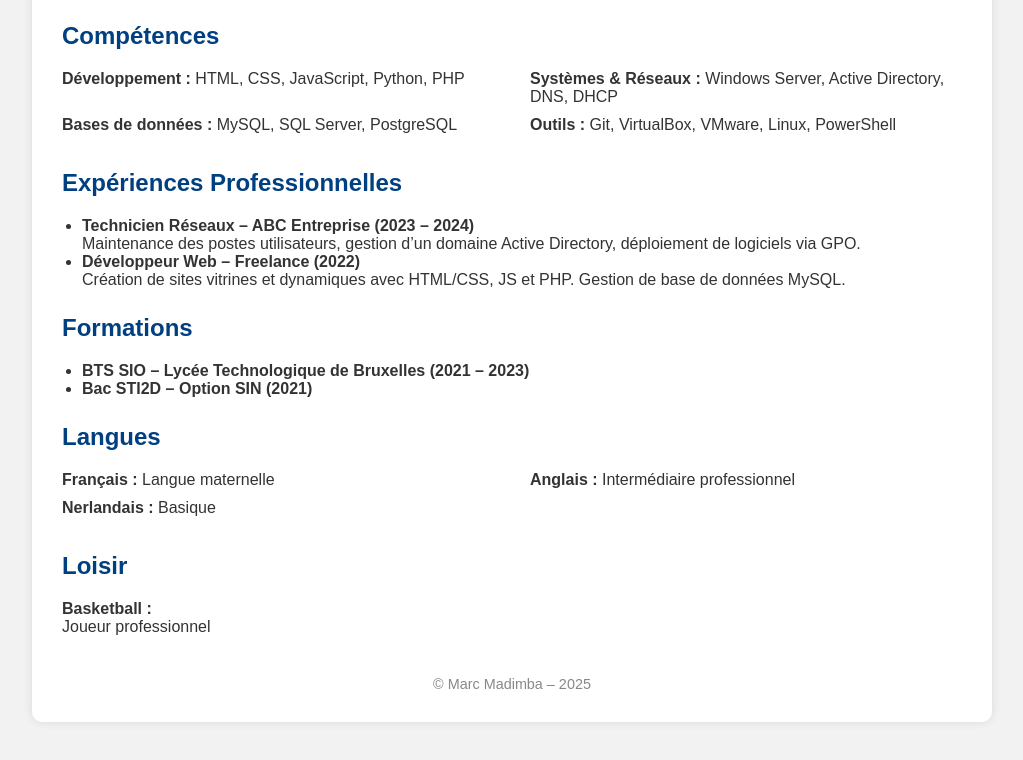
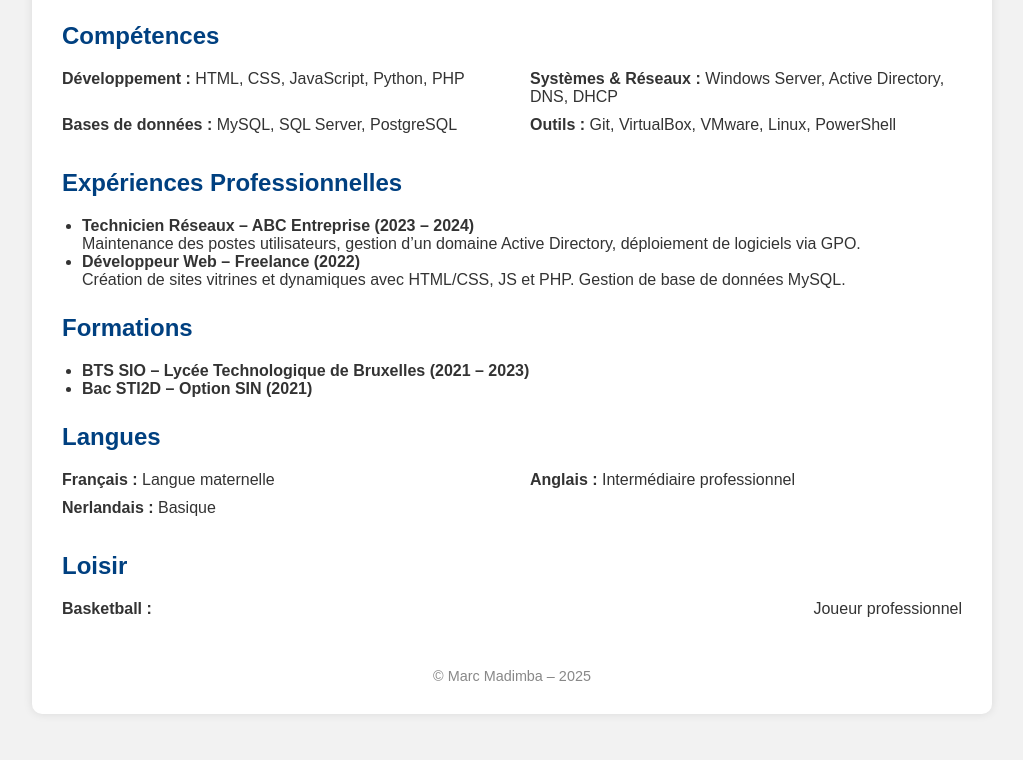
Before and after one commit to Rey2724/rey2724.github.io, a plain HTML site: page index.html in a window 1280 px wide. Shown: the part 398-1158 px from the top of the page, without its empty margins (128-1151 px from the left). Drawn offline with Linux system fonts and the light colour scheme.

Commit message:
Ajout du code sur la ligne: 56 au 62

```diff
--- a/index.html
+++ b/index.html
@@ -52,6 +52,17 @@
     }
 
     .contact div, .skills div, .languages div {
+      width: 48%;
+      margin-bottom: 10px;
+
+    }
+    .contact, .skills, .loisir {
+      display: flex;
+      flex-wrap: wrap;
+      justify-content: space-between;
+    }
+
+    .contact div, .skills div, .loisir div {
       width: 48%;
       margin-bottom: 10px;
     }
```
